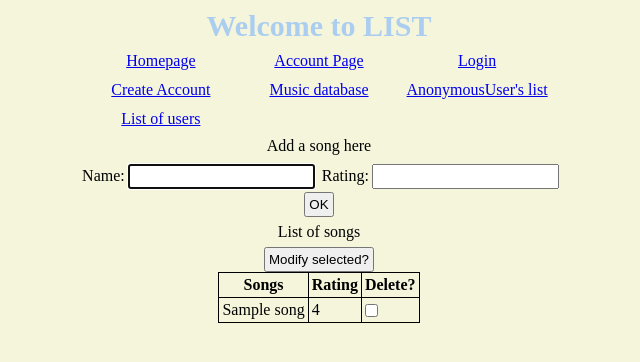
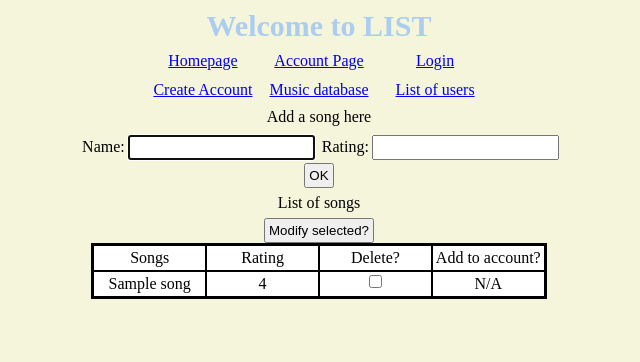
Before and after one commit to kcharris/list_data, a Django app: page /inventory/item_list/ in a window 1280 px wide. Shown: the top 362 px of the page, without its empty margins (321-961 px from the left). Run offline with Django 3.2, Linux system fonts and the light colour scheme; tables that the repository leaves empty hold one stand-in row (values such as "Sample post").

Commit message:
fix new_rating trying to set rating after object deleted by remove in views and change item_list table

```diff
--- a/inventory/static/inventory/style.css
+++ b/inventory/static/inventory/style.css
@@ -40,3 +40,14 @@ body {
   margin: initial;
   background-color: white;
 }
+.item_list {
+  display: grid;
+  grid-template-columns: repeat(4, 1fr);
+  width: fit-content;
+  background-color: black;
+  grid-gap: 2px;
+}
+.item_list div {
+  margin: initial;
+  background-color: white;
+}
--- a/inventory/templates/inventory/item_list.html
+++ b/inventory/templates/inventory/item_list.html
@@ -11,27 +11,26 @@
 <form action = "../item_list/" method= "POST">
   {% csrf_token %}
 <input type = "submit" value = "Modify selected?">
-<table>
-  <tr>
-    <th>Songs</th>
-    <th>Rating</th>
-    <th>Delete?</th>
-    {% if is_auth == True %}
-    <th>Add to account?</th>
-    {% endif %}
-  </tr>
+<div class = "item_list">
+
+  <div>Songs</div>
+  <div>Rating</div>
+  <div>Delete?</div>
+  <div>Add to account?</div>
+
   {% for song in songs %}
-  <tr>
-    <td>{{ song.name }}</td>
-    <td>{{ song.rating }}</td>
-    <td><input type= "checkbox" name = "delete" value = "{{ song.name }}" ></td>
-    {% if is_auth == True and song not in usersongs %}
-    <td><input type= "checkbox" name = "add" value = "{{ song.name }}"></td>
-    {% elif is_auth == True %}
-    <td>added</td>
-    {% endif %}
-  </tr>
+  <div>{{ song.name }}</div>
+  <div>{{ song.rating }}</div>
+  <div><input type= "checkbox" name = "delete" value = "{{ song.name }}" ></div>
+  {% if is_auth == True and song not in usersongs %}
+  <div><input type= "checkbox" name = "add" value = "{{ song.name }}"></div>
+  {% elif is_auth == True %}
+  <div>added</div>
+  {% else %}
+  <div>N/A</div>
+  {% endif %}
+
   {% endfor %}
-</table>
+</div class = "item_list">
 </form>
 {% endblock %}
--- a/inventory/templates/inventory/nav_bar.html
+++ b/inventory/templates/inventory/nav_bar.html
@@ -11,8 +11,10 @@
     <div class = 'login'><a href= "{% url 'login' %}">Login</a></div>
     <div class = "register"><a href= "{% url 'register' %}">Create Account</a></div>
     {% endif %}
-    <div class = "item_list"><a href= "{% url 'item_list' %}">Music database</a></div>
+    <div class = "nav_item_list"><a href= "{% url 'item_list' %}">Music database</a></div>
+    {% if request.user.is_authenticated %}
     <div class = "accounts_item_list"><a href= "{% url 'accounts_item_list' %}">{{request.user}}'s list</a></div>
+    {% endif %}
     <div class = "users"><a href= "{% url 'users' %}">List of users</a></div>
 </div>
 {% block content %}
--- a/inventory/views.py
+++ b/inventory/views.py
@@ -50,11 +50,6 @@ class AccountItemList(View):
     else:
       return HttpResponseRedirect(reverse("login"))
   def post(self, request):
-    if "remove" in request.POST:
-      for x in request.POST.getlist("remove"):
-        song = Song.objects.get(name = x)
-        song.users.remove(request.user)
-        UserRating.objects.filter(user = request.user, song = song).delete()
     if "new_rating" in request.POST:
       rating = request.POST.getlist("new_rating")
       user_songs = request.POST.getlist('user_songs')
@@ -64,6 +59,11 @@ class AccountItemList(View):
         user_rating_object = UserRating.objects.get(user = request.user, song = Song.objects.get(name = user_songs[x]))
         user_rating_object.rating = rating[x]
         user_rating_object.save()
+    if "remove" in request.POST:
+      for x in request.POST.getlist("remove"):
+        song = Song.objects.get(name = x)
+        song.users.remove(request.user)
+        UserRating.objects.filter(user = request.user, song = song).delete()
 
     return HttpResponseRedirect(reverse("accounts_item_list"))
 
@@ -87,4 +87,6 @@ class UserList(View):
 class Account(View):
   def get(self, request):
     user = request.user
+    if not user.is_authenticated:
+      return HttpResponseRedirect(reverse("login"))
     return render(request, "inventory/accounts.html", {"user" : user})
```
